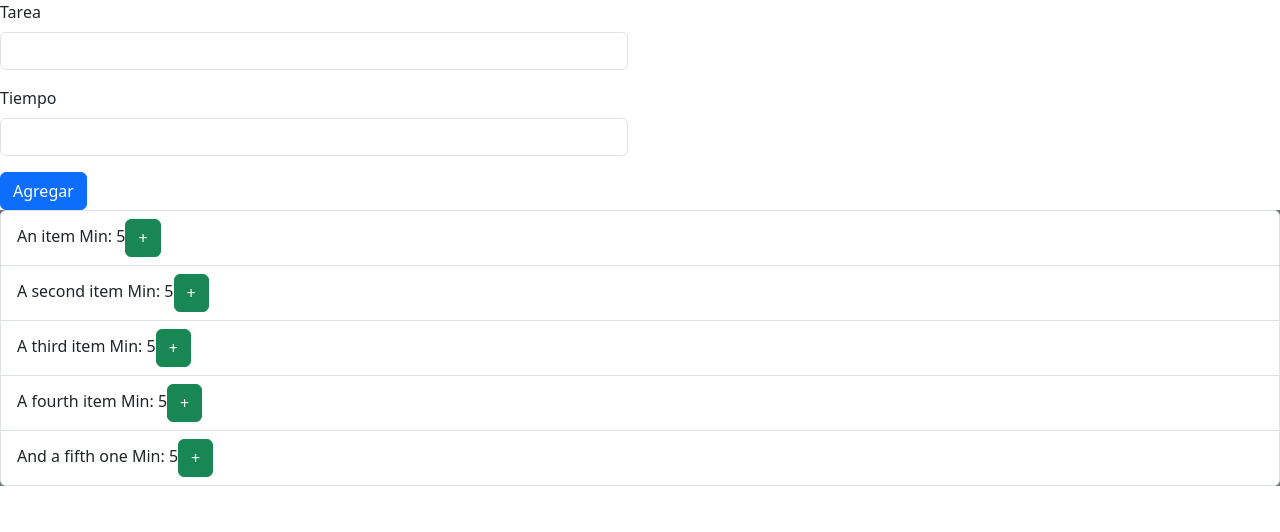
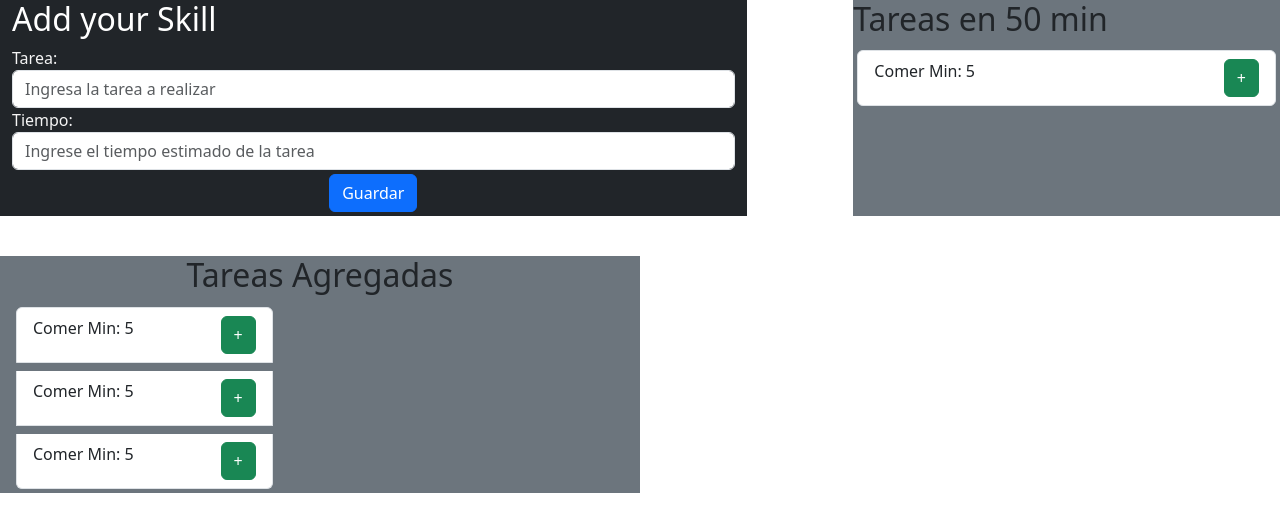
Before and after one commit to TheM100/Ejercicio-tareaList, a plain HTML site: page index.html in a window 1280 px wide. Drawn offline with nearby package versions, Linux system fonts and the light colour scheme.

Commit message:
add the first changes

```diff
--- /dev/null
+++ b/css/styles.scss
@@ -0,0 +1,16 @@
+#conntainerPrin{
+    display: flex;
+    flex-direction: row;
+    justify-content: space-between;
+    margin-bottom: 5vh;
+
+    form{
+        display: flex;
+        flex-direction: column;
+        justify-content: space-between;
+
+        label{color: whitesmoke;}
+    }
+
+
+}
--- a/index.html
+++ b/index.html
@@ -4,41 +4,67 @@
 <head>
     <meta charset="UTF-8">
     <meta name="viewport" content="width=device-width, initial-scale=1.0">
-    <link rel="stylesheet" href="./css/main.css">
     <title>Lista de tareas</title>
+    <link rel="stylesheet" href="css/styles.css">
     <link href="https://cdn.jsdelivr.net/npm/bootstrap@5.3.2/dist/css/bootstrap.min.css" rel="stylesheet"
         integrity="sha384-T3c6CoIi6uLrA9TneNEoa7RxnatzjcDSCmG1MXxSR1GAsXEV/Dwwykc2MPK8M2HN" crossorigin="anonymous">
 
 </head>
 
 <body>
-    <div class="row">
-        <div class="col-12 col-md-6 ">
-            <form>
-                <div class="mb-3 ">
-                    <label class="form-label">Tarea</label>
-                    <input class="form-control" id="tareaInput">
-                </div>
-                <div class="mb-3">
-                    <label class="form-label">Tiempo</label>
-                    <input class="form-control" type="number" id="tiempoInput">
-                </div>
-                <button id="btnAgregarTarea" type="button" class="btn btn-primary">Agregar</button>
-            </form>
-        </div>
+
+<section id="conntainerPrin" class=" col-12 ">
+    <div class="ContainerForm col-7 bg-dark">
+        <form class="container">
+            <h2 class="text-white">Add your Skill</h2>
+            <div class="form-group">
+              <label   for="nombre">Tarea:</label>
+              <input id="tareaInput" type="text" class="form-control" id="nombre" placeholder="Ingresa la tarea a realizar">
+            </div>
+            <div class="form-group">
+              <label for="correo">Tiempo:</label>
+              <input id="tiempoInput" type="number" class="form-control" id="correo" placeholder="Ingrese el tiempo estimado de la tarea">
+            </div>
+            <button id="btnAgregarTarea" type="button" class="btn btn-primary mx-auto m-1">Guardar</button>
+          </form>
     </div>
 
-    <div class="bg-secondary">
+    <div class="containerTimeTareas bg-secondary col-4">
+        <h2>Tareas en 50 min</h2>
         <ul class="list-group">
-            <li class="list-group-item">An item <span>Min: 5</span><button class="btn btn-success">+</button></li>
-            <li class="list-group-item">A second item <span>Min: 5</span><button class="btn btn-success">+</button></li>
-            <li class="list-group-item">A third item <span>Min: 5</span><button class="btn btn-success">+</button></li>
-            <li class="list-group-item">A fourth item <span>Min: 5</span><button class="btn btn-success">+</button></li>
-            <li class="list-group-item">And a fifth one <span>Min: 5</span><button class="btn btn-success">+</button>
-            </li>
+            <li class="list-group-item d-flex flex-row justify-content-between m-1 w-70"> <span>Comer Min: 5</span> <button class="btn btn-success">+</button></li>
+
+
+
         </ul>
+    </div>
 
+
+</section>
+
+<section id="containerTareaAdd" class=" col-6 center bg-secondary">
+    <h2 class="text-center">Tareas Agregadas</h2>
+
+    <div class="container">
+    <ul class="list-group d-flex justify-content-center">
+        <li class="list-group-item d-flex flex-row justify-content-between m-1 col-5"> <span>Comer Min: 5</span> <button class="btn btn-success">+</button></li>
+        <li class="list-group-item d-flex flex-row justify-content-between m-1 col-5"> <span>Comer Min: 5</span> <button class="btn btn-success">+</button></li>
+        <li class="list-group-item d-flex flex-row justify-content-between m-1 col-5"> <span>Comer Min: 5</span> <button class="btn btn-success">+</button></li>
+
+
+
+    </ul>
     </div>
+</section>
+
+
+
+
+
+
+
+
+
 
     <script src="./js/main.js"></script>
     <script src="https://cdn.jsdelivr.net/npm/bootstrap@5.3.2/dist/js/bootstrap.bundle.min.js"
--- a/js/main.js
+++ b/js/main.js
@@ -1,27 +1,39 @@
 let tareaField = document.getElementById("tareaInput");
 let tiempoField = document.getElementById("tiempoInput");
-
 let agregarBtn = document.getElementById("btnAgregarTarea");
 
+
+
 agregarBtn.addEventListener("click", () => {
-  let tarea = tareaField.value;
-  let tiempo = tiempoField.value;
-  if (tarea && tiempo) {
-    let saveTarea = { tarea, tiempo };
-    saveTareaDB(saveTarea);
-  } else alert("Llénelo compa");
+
+  let objTarea = {
+    tarea : "",
+    time : "",
+  }
+    let textTarea = tareaField.value
+    let textTime = tiempoField.value
+
+    if (textTarea && textTime) {
+      objTarea.tarea = textTarea
+      objTarea.time = textTime
+      }else{
+        alert("Llena bien los campos Compa")
+      }
+
+      console.log(objTarea)
+      saveTareaDB(objTarea)
+
 });
 
-const saveTareaDB = async (tarea) => {
+//Funcion para Insertar en BD
+const saveTareaDB = async (ObjetoTareas) => {
   let response = await fetch(
-    "https://tareas-bbf13-default-rtdb.firebaseio.com/.json",
+    "https://tareasbd-d66b3-default-rtdb.firebaseio.com/.json",
 
     {
       method: "POST",
-      body: JSON.stringify(tarea),
+      body: JSON.stringify(ObjetoTareas),
     }
   );
-  //   console.log(saveTarea);
-  //   let data = await response.json();
-  //   return data;
+
 };
```
Also changed, not shown: css/styles.css (added), 1 other file.
